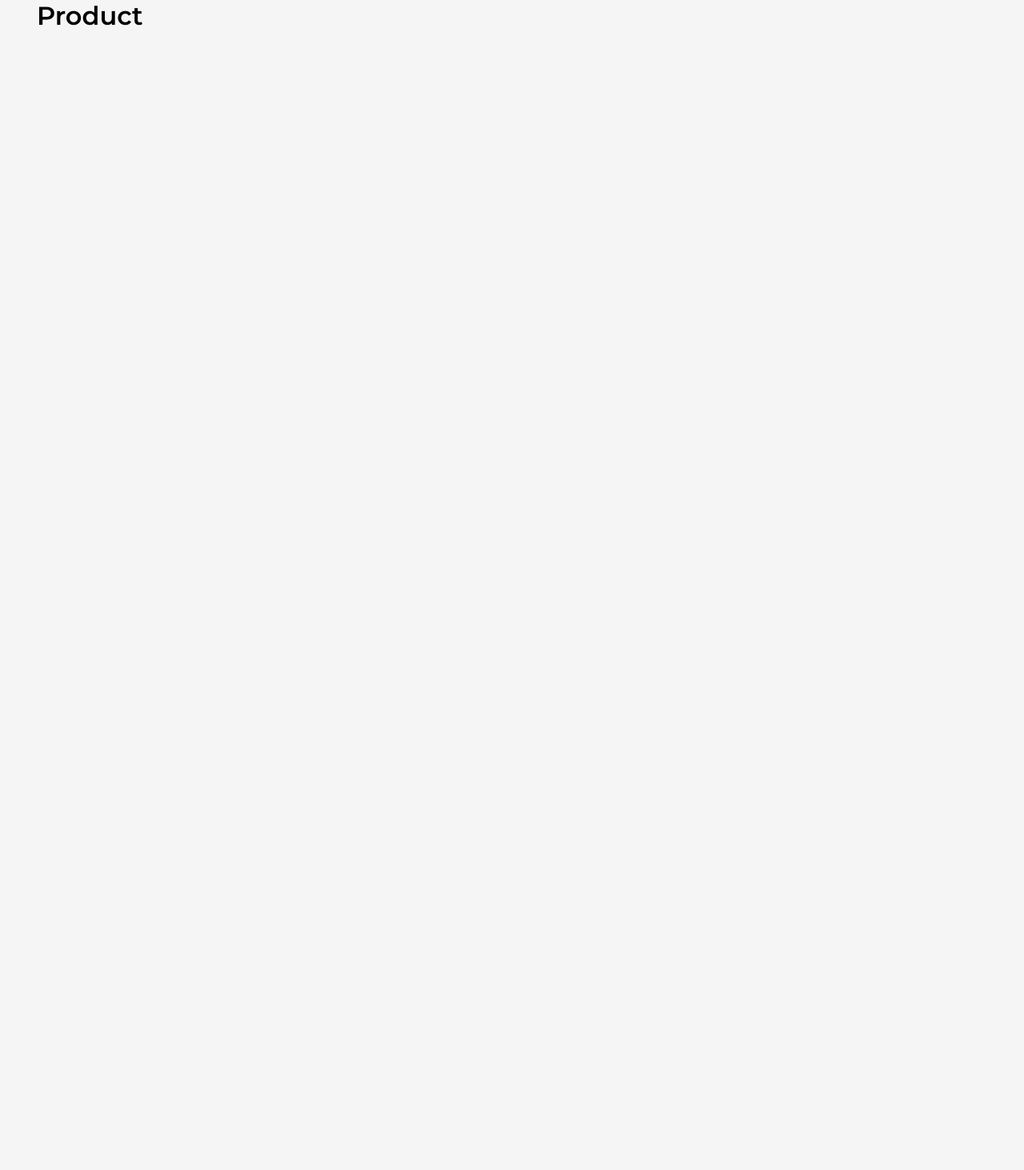
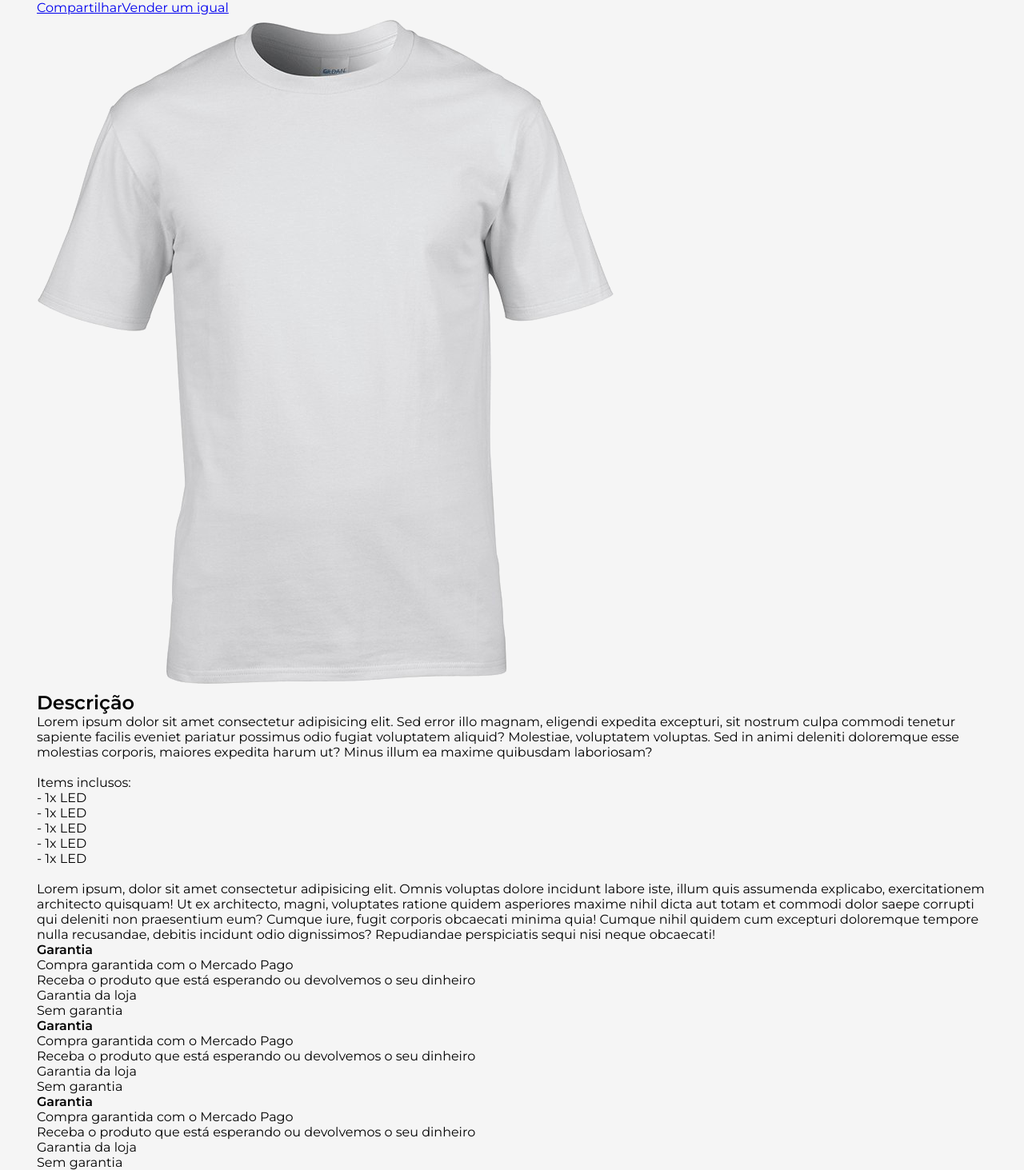
Before and after one commit to AfonsoMachado/mercadolivre-clone, a React (Create React App) app: page / in a window 1280 px wide. Shown: the whole page at 80% size. Before the commit the page ends 800 px from the top, so only its background shows below. Built offline with nearby package versions, Linux system fonts and the light colour scheme; the HTML template or start-up script is replaced by a standard one.

Commit message:
estrutura basica de Product

```diff
--- a/src/components/Product/index.tsx
+++ b/src/components/Product/index.tsx
@@ -1,13 +1,96 @@
-import React from 'react';
+import React from "react";
 
-import { Container } from './styles';
+import tshirtImage from "../../assets/tshirt.png";
+
+import {
+  Container,
+  Row,
+  Panel,
+  Column,
+  Gallery,
+  Section,
+  Description,
+} from "./styles";
 
 const Product: React.FC = () => {
   return (
     <Container>
-      <h1>Product</h1>
+      <Row>
+        <a href="#">Compartilhar</a>
+        <a href="#">Vender um igual</a>
+      </Row>
+
+      <Panel>
+        <Column>
+          <Gallery>
+            <img src={tshirtImage} alt="T-shirt" />
+          </Gallery>
+
+          <Info />
+        </Column>
+
+        <Column>
+          {/* <ProductAction />
+          <SellerInfo /> */}
+
+          <WarrantySection />
+          <WarrantySection />
+          <WarrantySection />
+        </Column>
+      </Panel>
     </Container>
   );
 };
 
+const WarrantySection = () => (
+  <Section>
+    <h4>Garantia</h4>
+
+    <div>
+      <span>
+        <p className="title">Compra garantida com o Mercado Pago</p>
+        <p className="description">
+          Receba o produto que está esperando ou devolvemos o seu dinheiro
+        </p>
+      </span>
+      <span>
+        <p className="title">Garantia da loja</p>
+        <p className="description">Sem garantia</p>
+      </span>
+    </div>
+  </Section>
+);
+
+const Info = () => (
+  <Description>
+    <h2>Descrição</h2>
+
+    <p>
+      Lorem ipsum dolor sit amet consectetur adipisicing elit. Sed error illo
+      magnam, eligendi expedita excepturi, sit nostrum culpa commodi tenetur
+      sapiente facilis eveniet pariatur possimus odio fugiat voluptatem aliquid?
+      Molestiae, voluptatem voluptas. Sed in animi deleniti doloremque esse
+      molestias corporis, maiores expedita harum ut? Minus illum ea maxime
+      quibusdam laboriosam?
+      <br />
+      <br />
+      Items inclusos: <br />
+      - 1x LED <br />
+      - 1x LED <br />
+      - 1x LED <br />
+      - 1x LED <br />
+      - 1x LED <br />
+      <br />
+      Lorem ipsum, dolor sit amet consectetur adipisicing elit. Omnis voluptas
+      dolore incidunt labore iste, illum quis assumenda explicabo,
+      exercitationem architecto quisquam! Ut ex architecto, magni, voluptates
+      ratione quidem asperiores maxime nihil dicta aut totam et commodi dolor
+      saepe corrupti qui deleniti non praesentium eum? Cumque iure, fugit
+      corporis obcaecati minima quia! Cumque nihil quidem cum excepturi
+      doloremque tempore nulla recusandae, debitis incidunt odio dignissimos?
+      Repudiandae perspiciatis sequi nisi neque obcaecati!
+    </p>
+  </Description>
+);
+
 export default Product;
--- a/src/components/Product/styles.ts
+++ b/src/components/Product/styles.ts
@@ -1,5 +1,15 @@
-import styled from 'styled-components';
+import styled from "styled-components";
 
-export const Container = styled.div`
+export const Container = styled.div``;
 
-`;
+export const Row = styled.div``;
+
+export const Panel = styled.div``;
+
+export const Column = styled.div``;
+
+export const Gallery = styled.div``;
+
+export const Section = styled.div``;
+
+export const Description = styled.div``;
```
